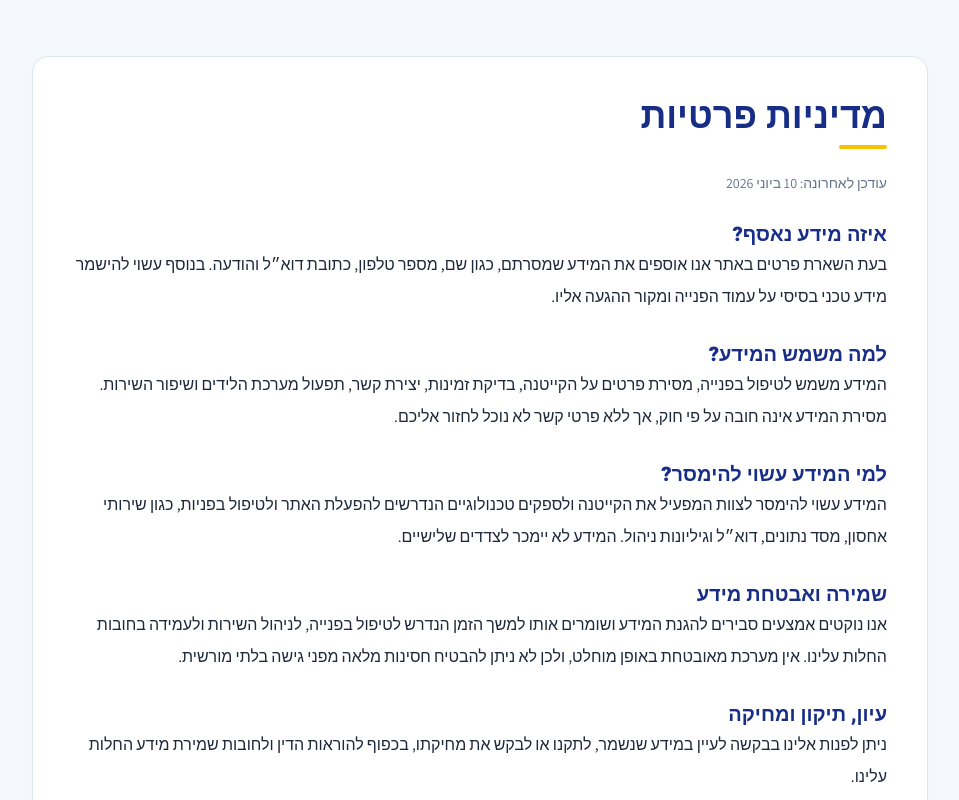
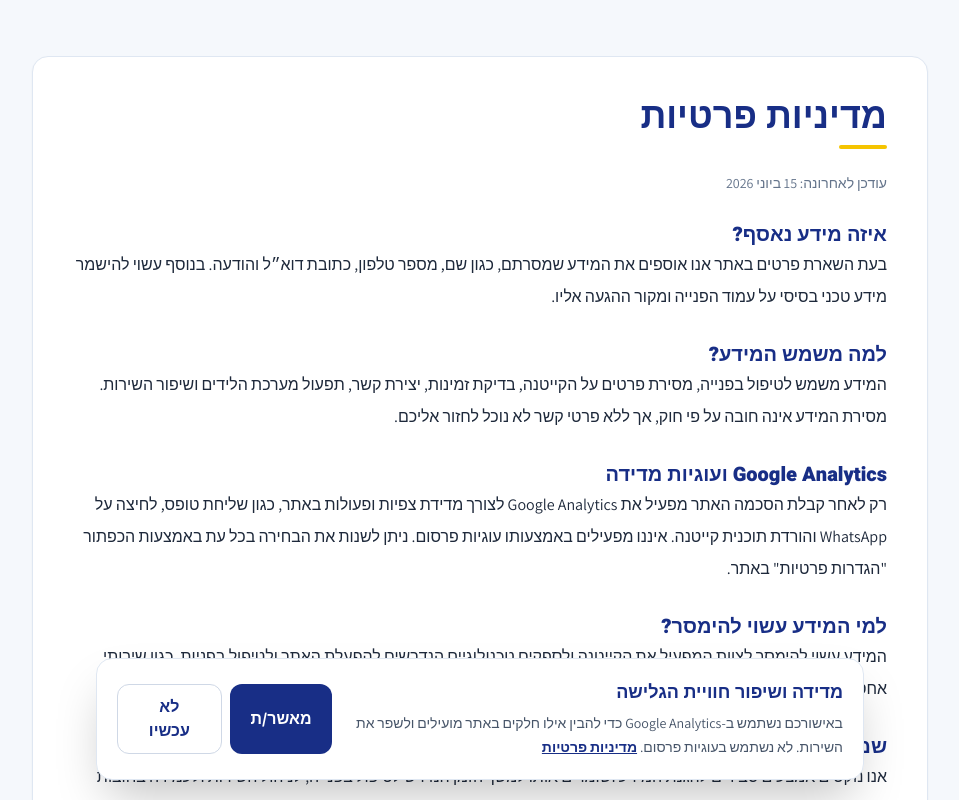
Before and after one commit to ariel-chen19/kaytanot, a Next.js app: page /privacy in a window 1280 px wide. Shown: the top 800 px of the page, without its empty margins (160-1119 px from the left). Built offline with nearby package versions, Linux system fonts and the light colour scheme.

Commit message:
Add consent-aware Google Analytics tracking

```diff
--- a/app/layout.tsx
+++ b/app/layout.tsx
@@ -2,6 +2,7 @@ import type { Metadata } from "next";
 import { Assistant, Heebo, Rubik } from "next/font/google";
 import "./globals.css";
 import SiteChrome from "@/components/SiteChrome";
+import GoogleAnalytics from "@/components/GoogleAnalytics";
 
 const assistant = Assistant({
   subsets: ["hebrew", "latin"],
@@ -60,6 +61,7 @@ export default function RootLayout({
     <html lang="he" dir="rtl" className={`${assistant.variable} ${heebo.variable} ${rubik.variable}`}>
       <body className="antialiased min-h-screen flex flex-col font-assistant">
         <SiteChrome>{children}</SiteChrome>
+        <GoogleAnalytics />
       </body>
     </html>
   );
--- a/app/privacy/page.tsx
+++ b/app/privacy/page.tsx
@@ -20,7 +20,7 @@ export default function PrivacyPage() {
           מדיניות פרטיות
         </h1>
         <div className="mb-6 mt-2 h-1 w-12 rounded-full bg-[#F5C400]" />
-        <p className="mb-7 text-sm text-slate-500">עודכן לאחרונה: 10 ביוני 2026</p>
+        <p className="mb-7 text-sm text-slate-500">עודכן לאחרונה: 15 ביוני 2026</p>
 
         <div className="space-y-7 text-base leading-8">
           <section>
@@ -38,6 +38,18 @@ export default function PrivacyPage() {
               המידע משמש לטיפול בפנייה, מסירת פרטים על הקייטנה, בדיקת זמינות,
               יצירת קשר, תפעול מערכת הלידים ושיפור השירות. מסירת המידע אינה חובה
               על פי חוק, אך ללא פרטי קשר לא נוכל לחזור אליכם.
+            </p>
+          </section>
+
+          <section>
+            <h2 className="font-heebo text-xl font-black text-[#182e86]">
+              Google Analytics ועוגיות מדידה
+            </h2>
+            <p>
+              רק לאחר קבלת הסכמה האתר מפעיל את Google Analytics לצורך מדידת
+              צפיות ופעולות באתר, כגון שליחת טופס, לחיצה על WhatsApp והורדת
+              תוכנית קייטנה. איננו מפעילים באמצעותו עוגיות פרסום. ניתן לשנות
+              את הבחירה בכל עת באמצעות הכפתור &quot;הגדרות פרטיות&quot; באתר.
             </p>
           </section>
 
--- a/components/ContactForm.tsx
+++ b/components/ContactForm.tsx
@@ -5,6 +5,7 @@ import { useForm } from "react-hook-form";
 import { zodResolver } from "@hookform/resolvers/zod";
 import { z } from "zod";
 import { CheckCircle } from "lucide-react";
+import { trackEvent } from "@/lib/analytics";
 
 const fullContactSchema = z.object({
   parent_name: z.string().min(2, "שם חייב להכיל לפחות 2 תווים"),
@@ -60,6 +61,11 @@ export default function ContactForm({
       }),
     });
     if (res.ok) {
+      trackEvent("generate_lead", {
+        camp_id: campId,
+        camp_name: campName,
+        form_variant: variant,
+      });
       setSubmitted(true);
     } else {
       setError("אירעה שגיאה. אנא נסו שוב.");
--- /dev/null
+++ b/components/GoogleAnalytics.tsx
@@ -0,0 +1,106 @@
+"use client";
+
+import Script from "next/script";
+import { useEffect, useState } from "react";
+import {
+  ANALYTICS_CONSENT_KEY,
+  GA_MEASUREMENT_ID,
+} from "@/lib/analytics";
+
+type ConsentChoice = "granted" | "denied" | null;
+
+export default function GoogleAnalytics() {
+  const [consent, setConsent] = useState<ConsentChoice>(null);
+  const [showSettings, setShowSettings] = useState(false);
+
+  useEffect(() => {
+    const savedConsent = window.localStorage.getItem(ANALYTICS_CONSENT_KEY);
+    if (savedConsent === "granted" || savedConsent === "denied") {
+      setConsent(savedConsent);
+    } else {
+      setShowSettings(true);
+    }
+  }, []);
+
+  const saveConsent = (choice: Exclude<ConsentChoice, null>) => {
+    window.localStorage.setItem(ANALYTICS_CONSENT_KEY, choice);
+    setConsent(choice);
+    setShowSettings(false);
+  };
+
+  return (
+    <>
+      {consent === "granted" && (
+        <>
+          <Script
+            src={`https://www.googletagmanager.com/gtag/js?id=${GA_MEASUREMENT_ID}`}
+            strategy="afterInteractive"
+          />
+          <Script id="google-analytics" strategy="afterInteractive">
+            {`
+              window.dataLayer = window.dataLayer || [];
+              function gtag(){dataLayer.push(arguments);}
+              window.gtag = gtag;
+              gtag('js', new Date());
+              gtag('consent', 'default', {
+                analytics_storage: 'granted',
+                ad_storage: 'denied',
+                ad_user_data: 'denied',
+                ad_personalization: 'denied'
+              });
+              gtag('config', '${GA_MEASUREMENT_ID}', {
+                anonymize_ip: true
+              });
+            `}
+          </Script>
+        </>
+      )}
+
+      {showSettings ? (
+        <aside
+          className="fixed inset-x-3 bottom-24 z-[70] mx-auto max-w-3xl rounded-2xl border border-[#dfe7f2] bg-white p-4 shadow-2xl md:bottom-5 md:flex md:items-center md:gap-5 md:p-5"
+          role="dialog"
+          aria-label="העדפות פרטיות"
+        >
+          <div className="flex-1">
+            <p className="font-heebo text-lg font-black text-[#182e86]">
+              מדידה ושיפור חוויית הגלישה
+            </p>
+            <p className="mt-1 text-sm leading-6 text-slate-600">
+              באישורכם נשתמש ב-Google Analytics כדי להבין אילו חלקים באתר
+              מועילים ולשפר את השירות. לא נשתמש בעוגיות פרסום.
+              {" "}
+              <a className="font-bold text-[#182e86] underline" href="/privacy">
+                מדיניות פרטיות
+              </a>
+            </p>
+          </div>
+          <div className="mt-4 flex gap-2 md:mt-0 md:flex-shrink-0">
+            <button
+              type="button"
+              onClick={() => saveConsent("granted")}
+              className="flex-1 rounded-xl bg-[#182e86] px-5 py-2.5 font-black text-white hover:bg-[#111f5c]"
+            >
+              מאשר/ת
+            </button>
+            <button
+              type="button"
+              onClick={() => saveConsent("denied")}
+              className="flex-1 rounded-xl border border-[#cfd8e6] bg-white px-5 py-2.5 font-bold text-[#182e86] hover:bg-slate-50"
+            >
+              לא עכשיו
+            </button>
+          </div>
+        </aside>
+      ) : (
+        <button
+          type="button"
+          onClick={() => setShowSettings(true)}
+          className="fixed bottom-24 left-3 z-[60] rounded-lg border border-[#dfe7f2] bg-white px-3 py-2 text-xs font-bold text-[#182e86] shadow-md md:bottom-4"
+        >
+          הגדרות פרטיות
+        </button>
+      )}
+    </>
+  );
+}
--- a/components/OrganizationBenefitsCarousel.tsx
+++ b/components/OrganizationBenefitsCarousel.tsx
@@ -1,5 +1,8 @@
+"use client";
+
 import Image from "next/image";
 import { MessageCircle } from "lucide-react";
+import { trackEvent } from "@/lib/analytics";
 
 const ORGANIZATIONS = [
   { name: "חבר", file: "hever-logo.webp" },
@@ -80,6 +83,12 @@ export default function OrganizationBenefitsCarousel() {
           href={whatsappHref}
           target="_blank"
           rel="noopener noreferrer"
+          onClick={() =>
+            trackEvent("benefits_whatsapp_click", {
+              camp_name: "mitgalgalim",
+              link_location: "organization_benefits",
+            })
+          }
           className="inline-flex items-center justify-center gap-2 rounded-xl bg-[#182e86] px-6 py-3 text-base font-black text-white transition-colors hover:bg-[#111f5c]"
         >
           <MessageCircle className="h-5 w-5" />
--- /dev/null
+++ b/components/TrackedLink.tsx
@@ -0,0 +1,30 @@
+"use client";
+
+import type { AnchorHTMLAttributes, ReactNode } from "react";
+import { trackEvent } from "@/lib/analytics";
+
+type TrackedLinkProps = AnchorHTMLAttributes<HTMLAnchorElement> & {
+  children: ReactNode;
+  eventName: string;
+  eventParams?: Record<string, string | number | boolean | undefined>;
+};
+
+export default function TrackedLink({
+  children,
+  eventName,
+  eventParams,
+  onClick,
+  ...props
+}: TrackedLinkProps) {
+  return (
+    <a
+      {...props}
+      onClick={(event) => {
+        trackEvent(eventName, eventParams);
+        onClick?.(event);
+      }}
+    >
+      {children}
+    </a>
+  );
+}
--- /dev/null
+++ b/lib/analytics.ts
@@ -0,0 +1,25 @@
+"use client";
+
+export const GA_MEASUREMENT_ID = "G-2WCZ7R5JJD";
+export const ANALYTICS_CONSENT_KEY = "kaytanot_analytics_consent";
+
+type AnalyticsParams = Record<string, string | number | boolean | undefined>;
+
+declare global {
+  interface Window {
+    dataLayer?: unknown[];
+    gtag?: (...args: unknown[]) => void;
+  }
+}
+
+export function trackEvent(name: string, params: AnalyticsParams = {}) {
+  if (
+    typeof window === "undefined" ||
+    window.localStorage.getItem(ANALYTICS_CONSENT_KEY) !== "granted" ||
+    !window.gtag
+  ) {
+    return;
+  }
+
+  window.gtag("event", name, params);
+}
```
Also changed, not shown: app/kaytana/[slug]/page.tsx (+17 -6 lines).
